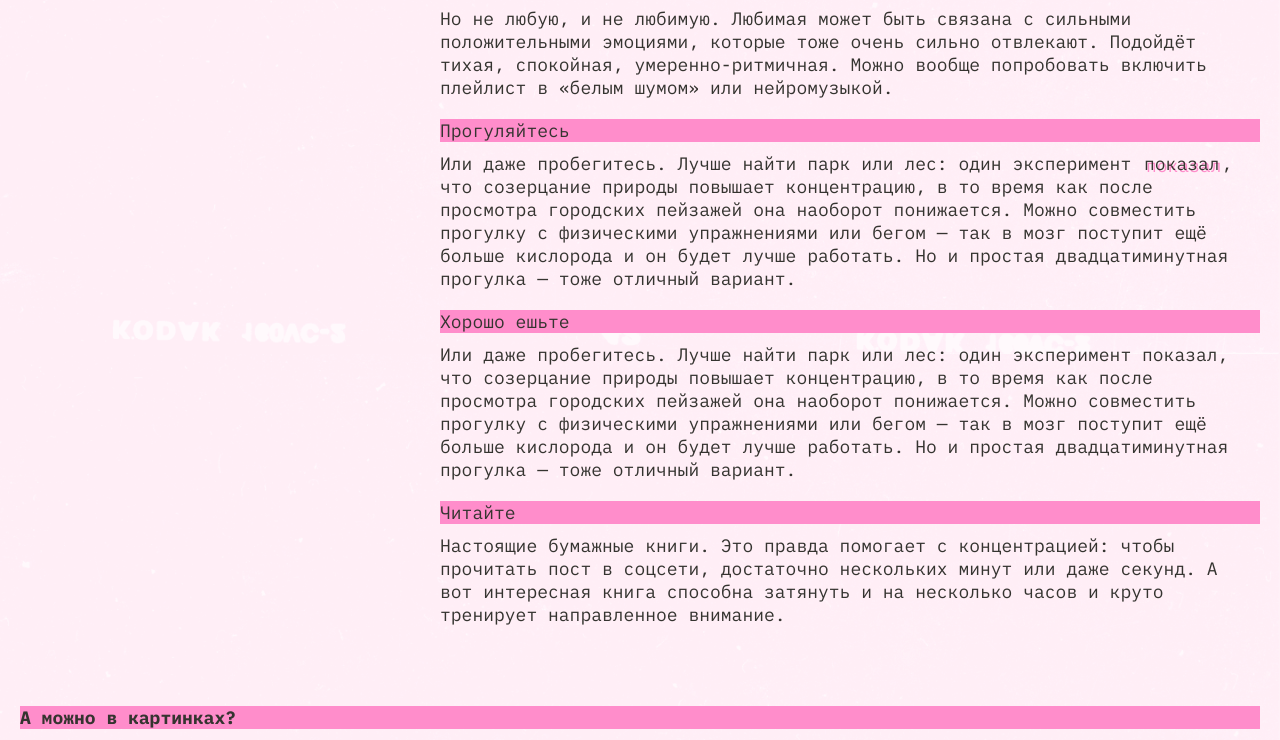
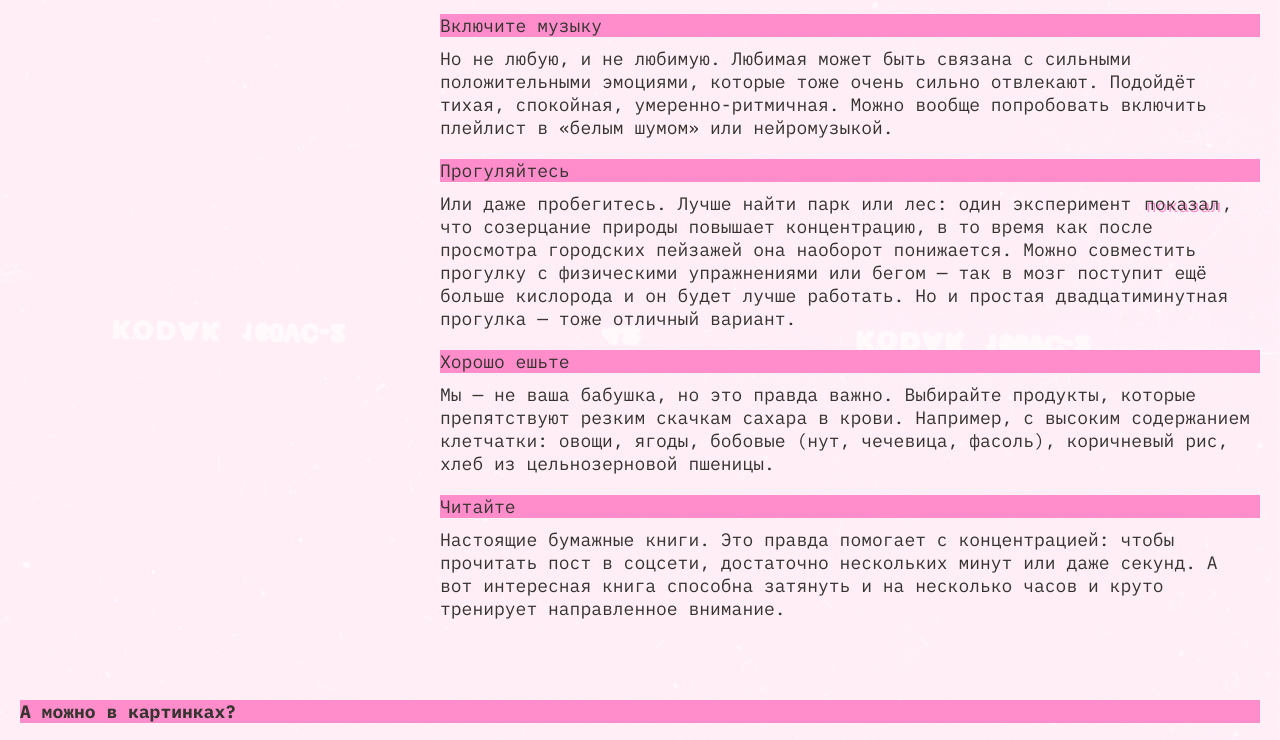
Before and after one commit to muzeka1/slozhno-sosredotochitsya, a plain HTML site: page index.html in a window 1280 px wide. Shown: the part 2046-2786 px from the top of the page. Drawn offline with Linux system fonts and the light colour scheme.

Commit message:
corrected mistakes

```diff
--- a/index.html
+++ b/index.html
@@ -195,13 +195,9 @@
           <div class="info__container-block">
             <h4 class="info__container-block__subtitle">Хорошо ешьте</h4>
             <p class="info__container-paragraph">
-              Или даже пробегитесь. Лучше найти парк или лес: один эксперимент
-              показал, что созерцание природы повышает концентрацию, в то время
-              как после просмотра городских пейзажей она наоборот понижается.
-              Можно совместить прогулку с физическими упражнениями или бегом —
-              так в мозг поступит ещё больше кислорода и он будет лучше
-              работать. Но и простая двадцатиминутная прогулка — тоже отличный
-              вариант.
+              Мы — не ваша бабушка, но это правда важно. Выбирайте продукты, которые препятствуют резким скачкам сахара
+              в крови. Например, с высоким содержанием клетчатки: овощи, ягоды, бобовые (нут, чечевица, фасоль),
+              коричневый рис, хлеб из цельнозерновой пшеницы.
             </p>
           </div>
 
--- a/styles/style.css
+++ b/styles/style.css
@@ -129,12 +129,12 @@
 /* ======================= CONTENT ======================= */
 
 .content {
-  margin-block-start: 40px;
+  margin-block-start: 50px;
 }
 
 .info {
   display: flex;
-  gap: clamp(3.125rem, 1.3359rem + 7.6336vw, 5rem);
+  gap: 50px;
   flex-direction: column;
 }
 
@@ -173,6 +173,7 @@
 
 .info__container-paragraph {
   color: var(--text-color);
+  line-height: 23px;
 }
 
 .info__container-block__paragraph-link {
@@ -269,6 +270,14 @@
     margin-block: 162px 140px;
   }
 
+  .content {
+    margin-block-start: 80px;
+  }
+
+  .info {
+    gap: 80px;
+  }
+
   .info__block {
     grid-template-columns: repeat(3, 1fr);
   }
@@ -278,13 +287,18 @@
   }
 
   .info__block__column-direction {
-    display: flex;
-    flex-direction: column;
+    display: grid;
+    grid-template-columns: repeat(3, 1fr);
+    grid-template-rows: auto auto;
+  }
+
+  .info__block-title {
+    grid-column: 1/2;
   }
 
   .info__container__column-direction {
-    display: grid;
-    grid-template-columns: repeat(3, 1fr);
+    grid-column: 1/span 3;
+    grid-row: 2/3;
   }
 
   .gallery {
@@ -347,6 +361,11 @@
     margin-block: 128px 90px;
   }
 
+  .info__container__column-direction {
+    display: grid;
+    grid-template-columns: repeat(3, 1fr);
+  }
+
   .footer__title {
     margin-block: 274px;
   }
```
